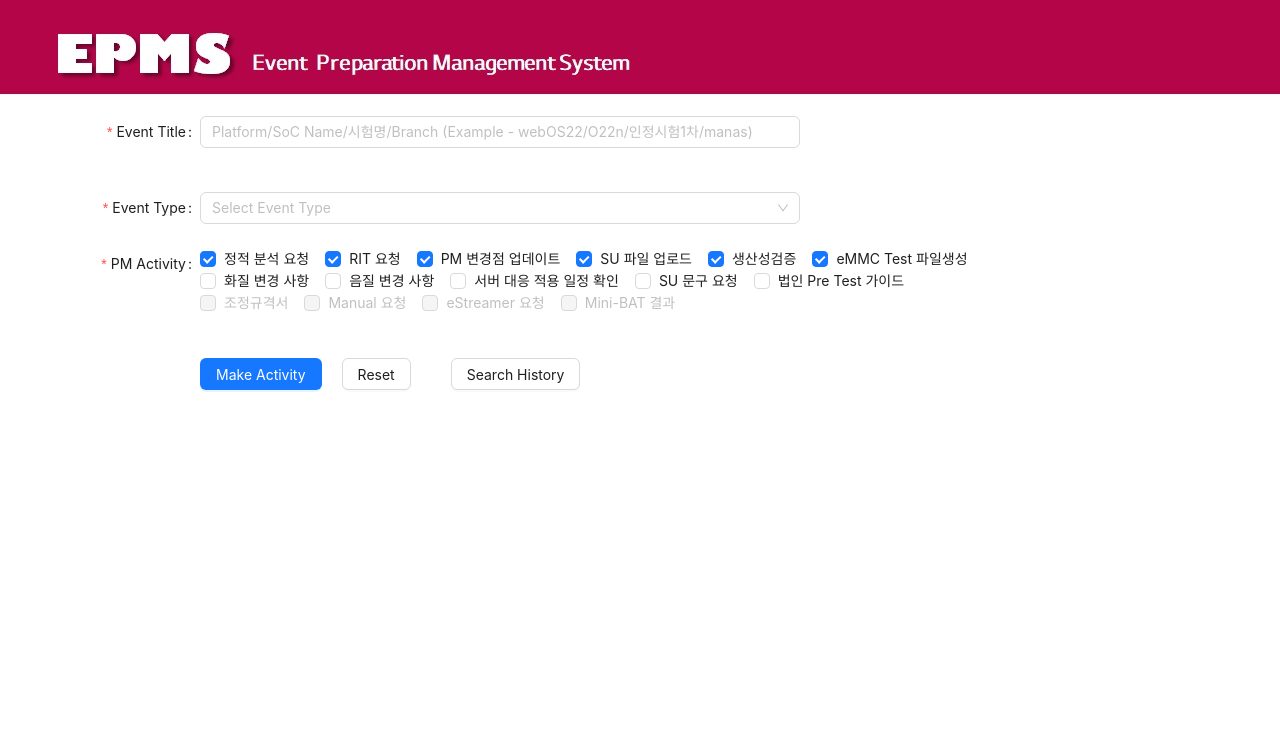
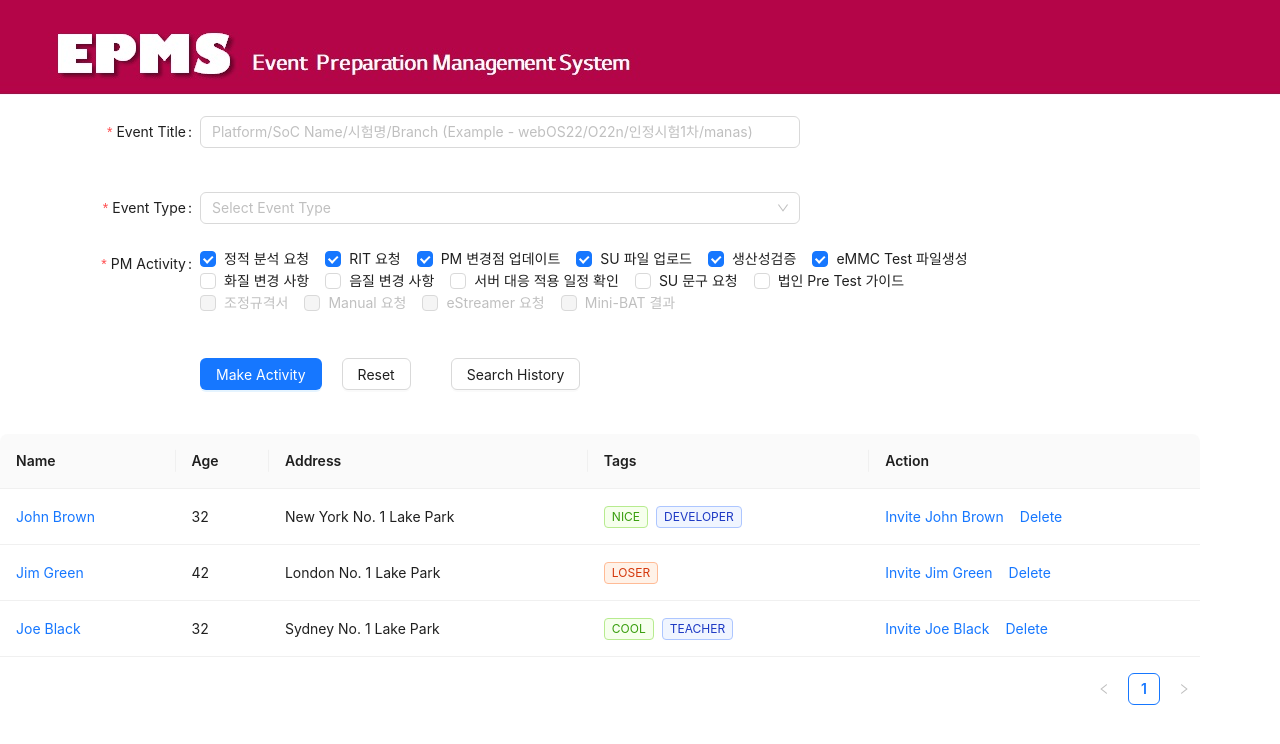
Before and after one commit to SeonggeunSong/eventReady, a React (Create React App) app: page / in a window 1280 px wide. Shown: the top 744 px of the page. Built offline with nearby package versions, Linux system fonts and the light colour scheme.

Commit message:
Add table code

```diff
--- a/src/App.js
+++ b/src/App.js
@@ -1,6 +1,7 @@
 import React, {useState, useEffect} from 'react';
 import './App.css';
 import { Button, Form, Input, Select, Checkbox } from 'antd';
+import { Space, Table, Tag } from 'antd';
 
 import mainUI from './eventReady_Title.jpg';
 
@@ -41,7 +42,77 @@
   border: 'none',
 };
 
-
+const columns = [
+  {
+    title: 'Name',
+    dataIndex: 'name',
+    key: 'name',
+    render: (text) => <a>{text}</a>,
+  },
+  {
+    title: 'Age',
+    dataIndex: 'age',
+    key: 'age',
+  },
+  {
+    title: 'Address',
+    dataIndex: 'address',
+    key: 'address',
+  },
+  {
+    title: 'Tags',
+    key: 'tags',
+    dataIndex: 'tags',
+    render: (_, { tags }) => (
+      <>
+        {tags.map((tag) => {
+          let color = tag.length > 5 ? 'geekblue' : 'green';
+          if (tag === 'loser') {
+            color = 'volcano';
+          }
+          return (
+            <Tag color={color} key={tag}>
+              {tag.toUpperCase()}
+            </Tag>
+          );
+        })}
+      </>
+    ),
+  },
+  {
+    title: 'Action',
+    key: 'action',
+    render: (_, record) => (
+      <Space size="middle">
+        <a>Invite {record.name}</a>
+        <a>Delete</a>
+      </Space>
+    ),
+  },
+];
+const data = [
+  {
+    key: '1',
+    name: 'John Brown',
+    age: 32,
+    address: 'New York No. 1 Lake Park',
+    tags: ['nice', 'developer'],
+  },
+  {
+    key: '2',
+    name: 'Jim Green',
+    age: 42,
+    address: 'London No. 1 Lake Park',
+    tags: ['loser'],
+  },
+  {
+    key: '3',
+    name: 'Joe Black',
+    age: 32,
+    address: 'Sydney No. 1 Lake Park',
+    tags: ['cool', 'teacher'],
+  },
+];
 
 const App = () => {
   const formRef = React.useRef(null);
@@ -231,6 +302,8 @@
         </div>
       </Form.Item>
 
+      <Table columns={columns} dataSource={data} />
+
      </Form>
   );
 };
```
